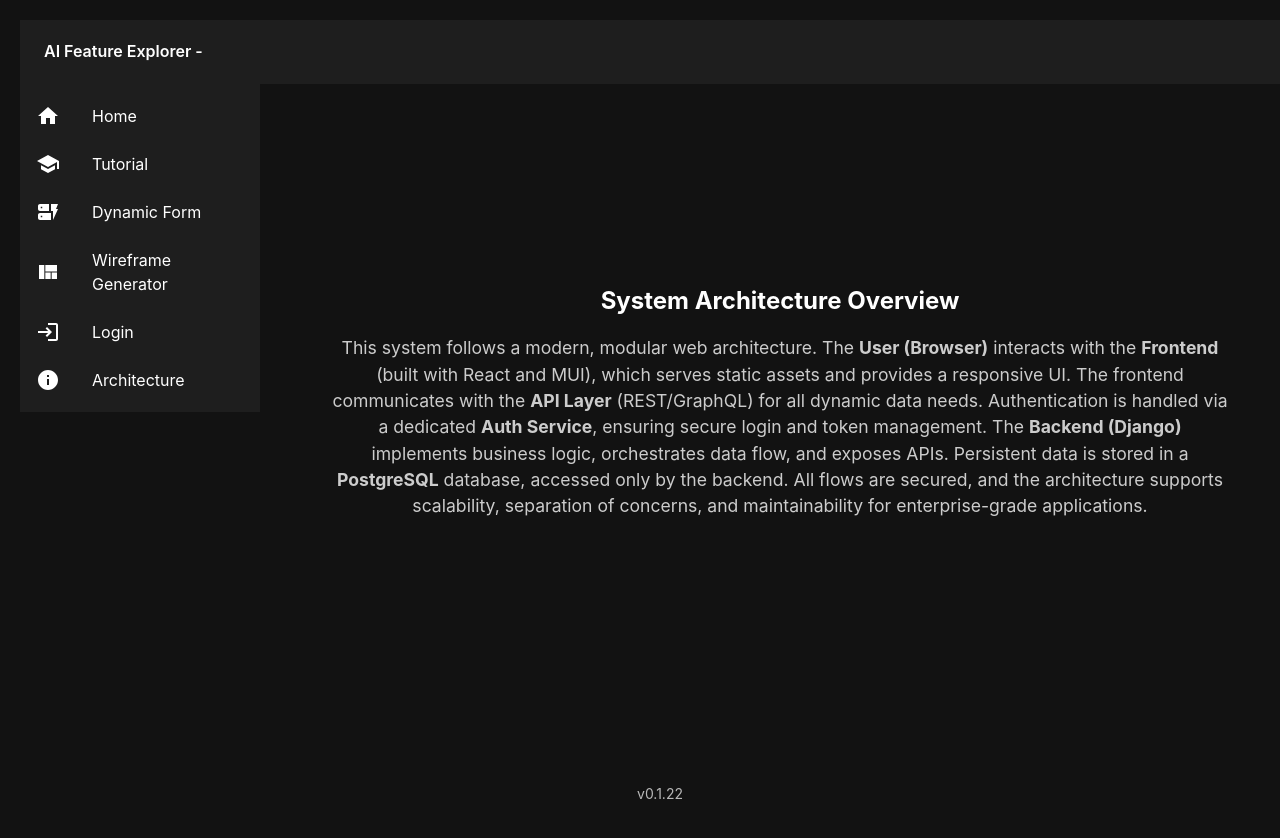
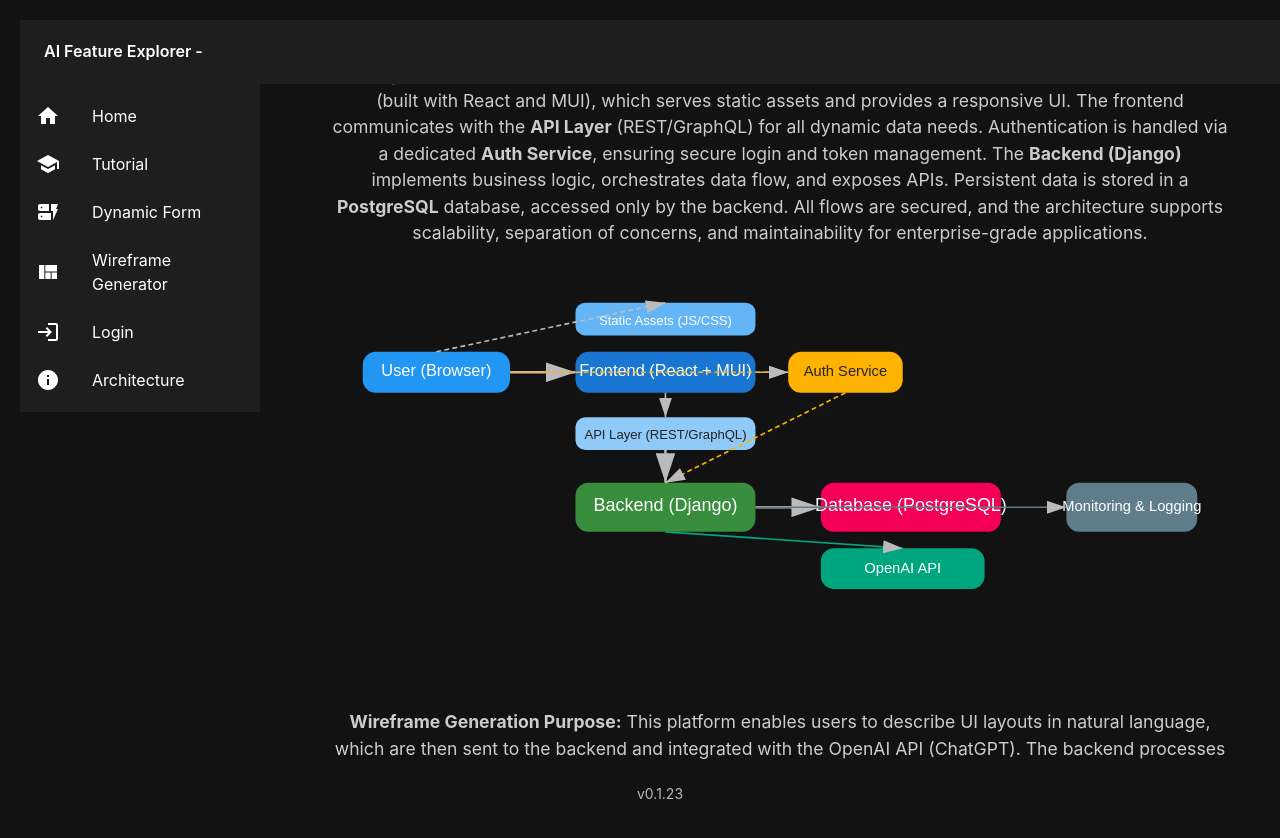
Before and after one commit to LukeAWeaver/AI-Wireframe-Generator, a React (Vite) app in the folder frontend/: page /architecture in a window 1280 px wide. Built offline with nearby package versions, Linux system fonts and the light colour scheme; some icons are missing.

Commit message:
updated import

```diff
--- a/frontend/src/components/Architecture.tsx
+++ b/frontend/src/components/Architecture.tsx
@@ -1,4 +1,4 @@
-import { ReactComponent as DetailedArchitectureDiagram } from '@assets/svg/detailed-architecture.svg';
+import { ReactComponent as DetailedArchitectureDiagram } from '@assets/svg/architecture-diagram.svg';
 
 export const Architecture = () => (
   <div style={{ width: '100%', height: '100%', display: 'flex', flexDirection: 'column', alignItems: 'center', justifyContent: 'center' }}>
@@ -9,5 +9,8 @@ export const Architecture = () => (
     <div style={{ maxWidth: 900, width: '100%', marginTop: 24 }}>
       <DetailedArchitectureDiagram style={{ width: '100%', height: 'auto' }} />
     </div>
+    <p style={{ maxWidth: 900, margin: '24px auto 0', color: '#ccc', fontSize: '1.1rem', textAlign: 'center' }}>
+      <b>Wireframe Generation Purpose:</b> This platform enables users to describe UI layouts in natural language, which are then sent to the backend and integrated with the OpenAI API (ChatGPT). The backend processes the prompt, requests a wireframe from ChatGPT, and returns a rendered wireframe preview to the frontend. This workflow accelerates prototyping, bridges the gap between design and engineering, and leverages AI to turn ideas into interactive wireframes in real time.
+    </p>
   </div>
 );
--- a/frontend/src/version.ts
+++ b/frontend/src/version.ts
@@ -1 +1 @@
-export const APP_VERSION = '0.1.22'
+export const APP_VERSION = '0.1.23'
```
Also changed, not shown: frontend/src/assets/svg/architecture-diagram.svg, 1 other file (tests, documents, lock files or other folders).
